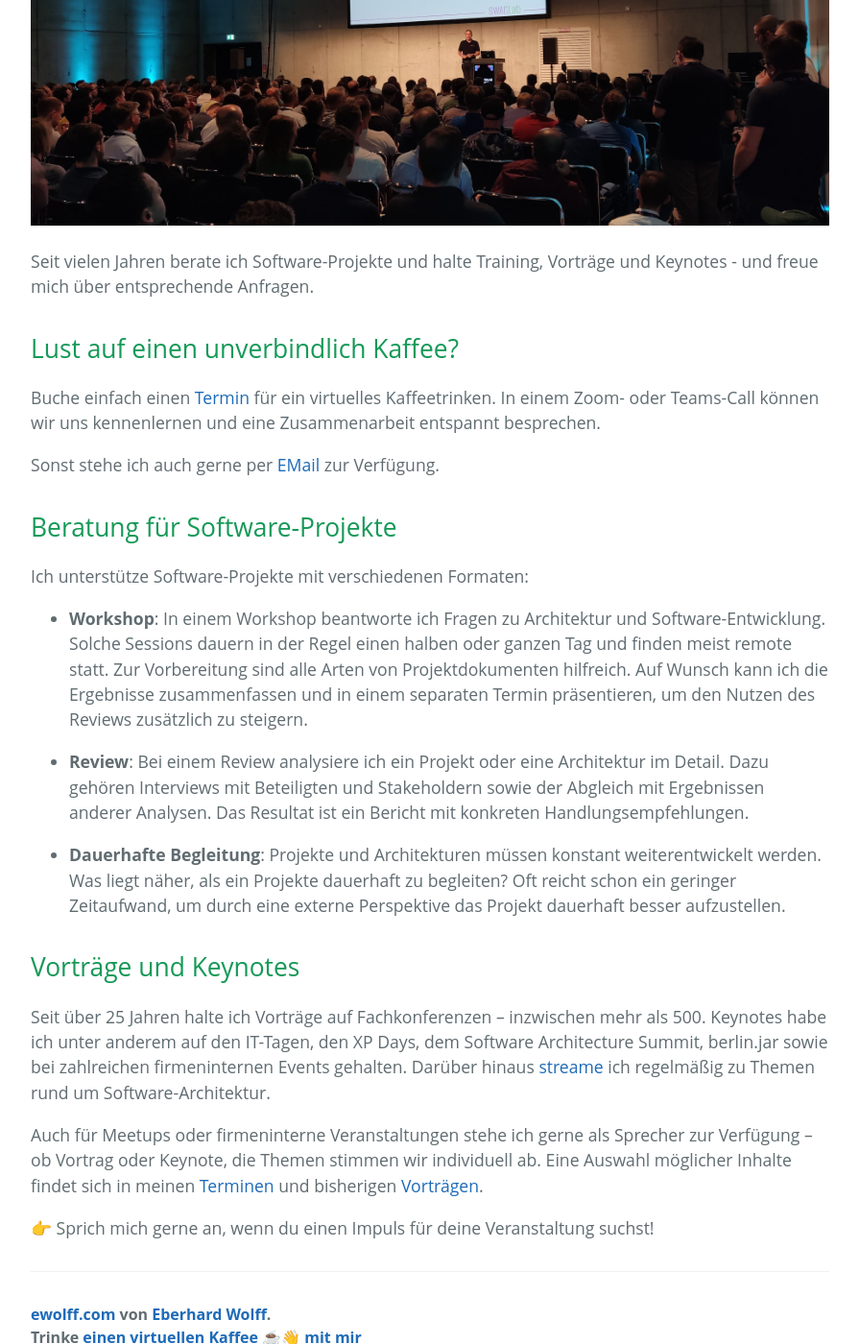
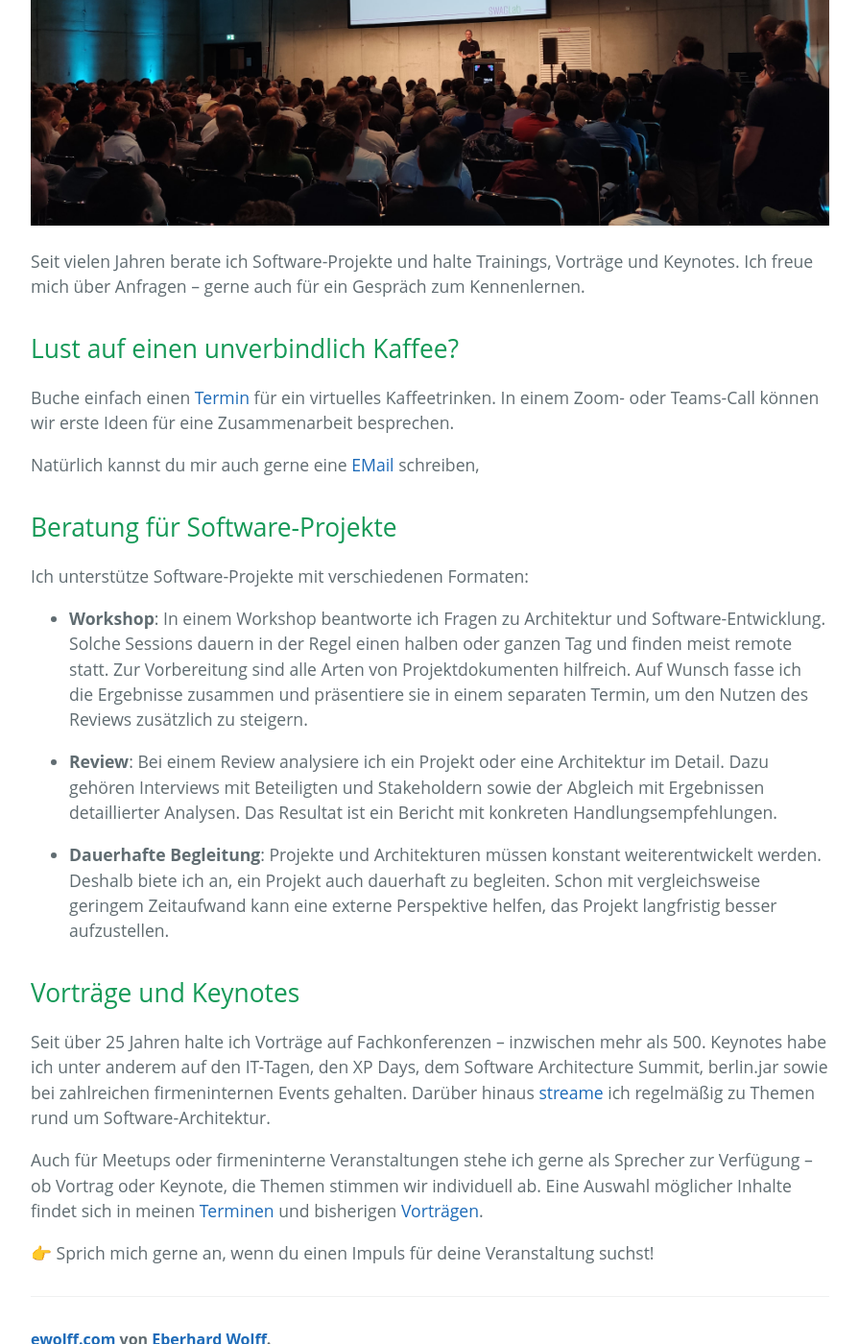
Before and after one commit to ewolff/ewolff.com, a Jekyll site: the page built from buch-mich.md, in a window 1280 px wide and 1400 px high, scrolled down 435 px. Shown: the whole window at 96% size, without its empty margins (192-1087 px from the left). Built offline with Jekyll 4.4.1, drawn with Linux system fonts in a browser that asks for light colours.

Commit message:
Text verbessert

```diff
--- a/buch-mich.md
+++ b/buch-mich.md
@@ -9,15 +9,16 @@ layout: de
 	alt="Eberhard Wolff bei einer Präsentation"/>
 </center>
 
-Seit vielen Jahren berate ich Software-Projekte und halte Training,
-Vorträge und Keynotes - und freue mich über entsprechende Anfragen.
+Seit vielen Jahren berate ich Software-Projekte und halte Trainings,
+Vorträge und Keynotes. Ich freue mich über Anfragen – gerne auch für
+ein Gespräch zum Kennenlernen.
 
 ## Lust auf einen unverbindlich Kaffee?
 
 Buche einfach einen
 [Termin](https://calendly.com/eberhard-wolff-swaglab/) für ein
 virtuelles Kaffeetrinken. In einem Zoom- oder Teams-Call können wir
-uns kennenlernen und eine Zusammenarbeit entspannt
+erste Ideen für eine Zusammenarbeit
 besprechen.
 
 <script>
@@ -27,10 +28,10 @@ function decryptEmail(encoded) {
 }
 </script>
 
-Sonst stehe ich auch gerne per
+Natürlich kannst du mir auch gerne eine
 <a
 href="javascript:decryptEmail('ZWJlcmhhcmQud29sZmZAc3dhZ2xhYi5yb2Nrcw==');">EMail</a>
-zur Verfügung.
+schreiben,
 
 ## Beratung für Software-Projekte
 
@@ -39,21 +40,21 @@ Ich unterstütze Software-Projekte mit verschiedenen Formaten:
 - **Workshop**: In einem Workshop beantworte ich Fragen zu Architektur
 und Software-Entwicklung. Solche Sessions dauern in der Regel einen
 halben oder ganzen Tag und finden meist remote statt. Zur Vorbereitung
-sind alle Arten von Projektdokumenten hilfreich. Auf Wunsch kann ich
-die Ergebnisse zusammenfassen und in einem separaten Termin
-präsentieren, um den Nutzen des Reviews zusätzlich zu steigern.
+sind alle Arten von Projektdokumenten hilfreich. Auf Wunsch fasse ich
+die Ergebnisse zusammen und präsentiere sie in einem separaten Termin,
+um den Nutzen des Reviews zusätzlich zu steigern.
 
 - **Review**: Bei einem Review analysiere ich ein Projekt oder eine
   Architektur im Detail. Dazu gehören Interviews mit Beteiligten und
-  Stakeholdern sowie der Abgleich mit Ergebnissen anderer
+  Stakeholdern sowie der Abgleich mit Ergebnissen detaillierter
   Analysen. Das Resultat ist ein Bericht mit konkreten
   Handlungsempfehlungen.
 
 - **Dauerhafte Begleitung**: Projekte und Architekturen müssen
-  konstant weiterentwickelt werden. Was liegt näher, als ein Projekte
-  dauerhaft zu begleiten? Oft reicht schon ein geringer Zeitaufwand,
-  um durch eine externe Perspektive das Projekt dauerhaft besser
-  aufzustellen.
+  konstant weiterentwickelt werden. Deshalb biete ich an, ein Projekt
+  auch dauerhaft zu begleiten. Schon mit vergleichsweise geringem
+  Zeitaufwand kann eine externe Perspektive helfen, das Projekt
+  langfristig besser aufzustellen.
 
 ## Vorträge und Keynotes
 
```
